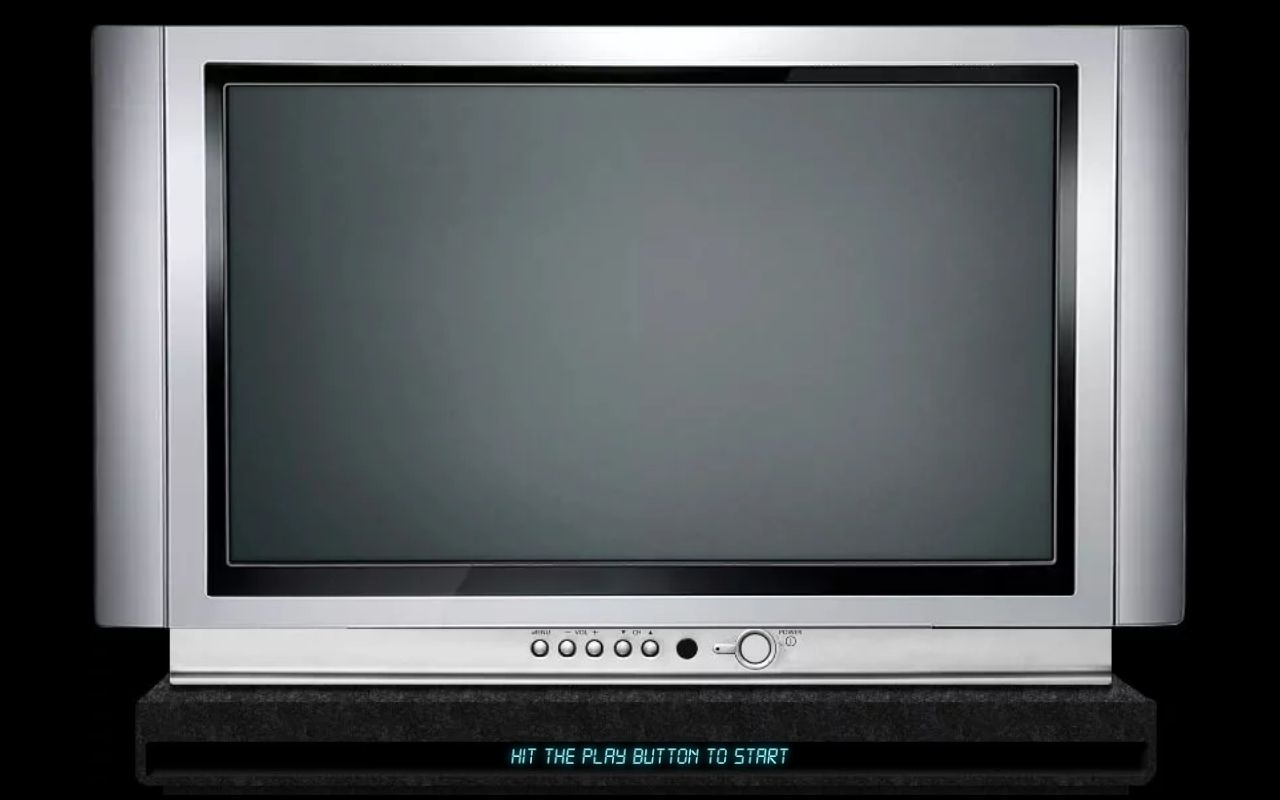
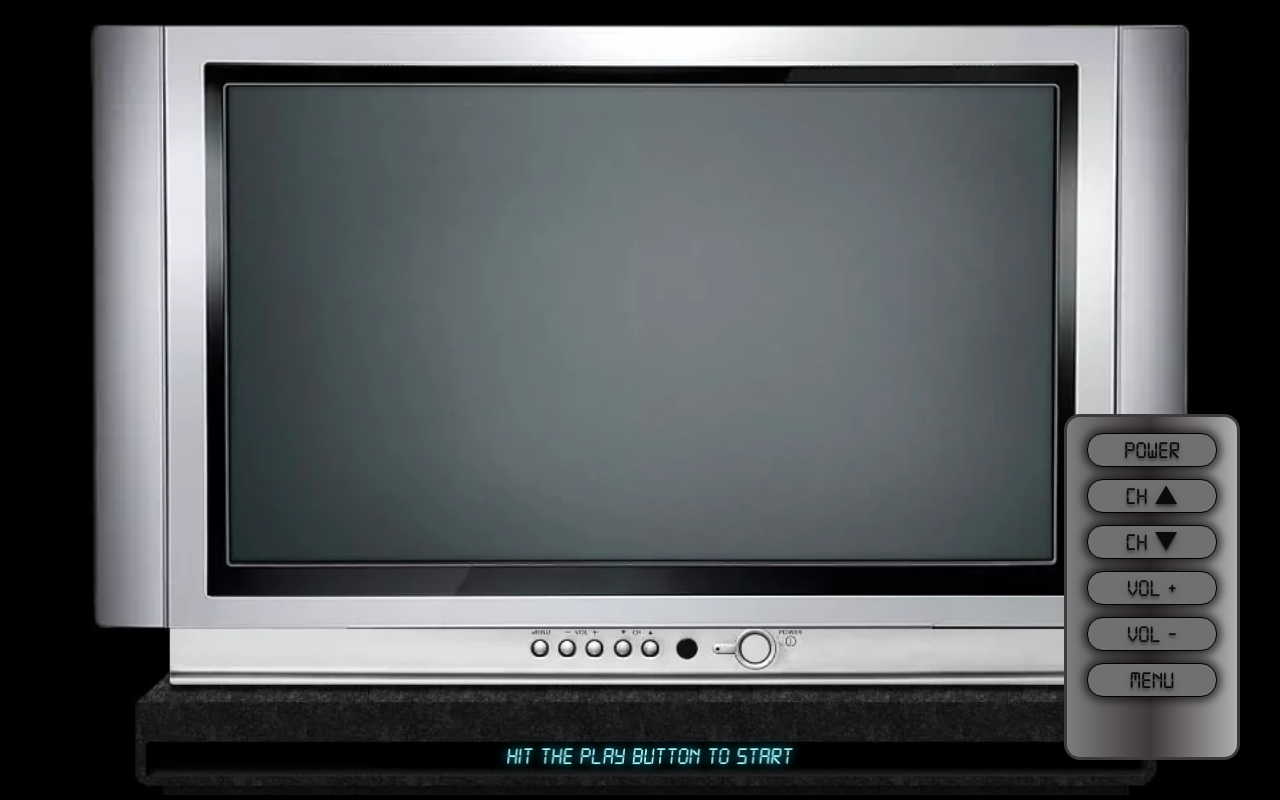
Before and after one commit to RetroTVIndia/frontend, a Next.js app: page / in a window 1280 px wide. Built offline with nearby package versions, Linux system fonts and the light colour scheme.

Commit message:
Added a working remote

```diff
--- /dev/null
+++ b/src/components/TV/Remote.tsx
@@ -0,0 +1,75 @@
+"use client";
+
+export default function Remote({ isPlaying, onToggle, onNext, onVolumeUp, onVolumeDown }: { isPlaying?: boolean; onToggle?: () => void; onNext?: () => void; onVolumeUp?: () => void; onVolumeDown?: () => void; }) {
+  return (
+    <>
+        <div className="absolute right-10 bottom-10 width-[40px] height-[40px] px-5 pt-4 pb-15 z-200 border-3 rounded-2xl remote">
+            <ul className="flex flex-col gap-3">
+                <li className="border border-black px-9 rounded-2xl shadow-[0_0px_9px_4px_rgba(0,0,0,0.6)] text-center">
+                    <button
+                        className="text-2xl text-shadow-lg/25 cursor-pointer"
+                        onClick={onToggle}
+                    >
+                        POWER
+                    </button>
+                </li>
+
+                <li className="border border-black px-9 rounded-2xl shadow-[0_0px_9px_4px_rgba(0,0,0,0.6)] text-center">
+                    <button
+                        className={`text-2xl text-shadow-lg/25 ${isPlaying ? 'cursor-pointer' : 'cursor-not-allowed'}`}
+                        onClick={() => {
+                            if (!isPlaying) return;
+                            onNext?.();
+                        }}
+                        disabled={!isPlaying}
+                    >
+                        CH ▲
+                    </button>
+                </li>
+
+                <li className="border border-black px-9 rounded-2xl shadow-[0_0px_9px_4px_rgba(0,0,0,0.6)] text-center">
+                    <button
+                        className={`text-2xl text-shadow-lg/25 ${isPlaying ? 'cursor-pointer' : 'cursor-not-allowed'}`}
+                        onClick={() => {
+                            if (!isPlaying) return;
+                            onNext?.();
+                        }}
+                        disabled={!isPlaying}
+                    >
+                        CH ▼
+                    </button>
+                </li>
+
+                <li className="border border-black px-9 rounded-2xl shadow-[0_0px_9px_4px_rgba(0,0,0,0.6)] text-center">
+                    <button
+                        className={`text-2xl text-shadow-lg/25 ${isPlaying ? 'cursor-pointer' : 'cursor-not-allowed'}`}
+                        onClick={() => {
+                            if (!isPlaying) return;
+                            onVolumeUp?.();
+                        }}
+                        disabled={!isPlaying}
+                    >
+                        VOL +
+                    </button>
+                </li>
+
+                <li className="border border-black px-9 rounded-2xl shadow-[0_0px_9px_4px_rgba(0,0,0,0.6)] text-center">
+                    <button
+                        className={`text-2xl text-shadow-lg/25 ${isPlaying ? 'cursor-pointer' : 'cursor-not-allowed'}`}
+                        onClick={() => {
+                            if (!isPlaying) return;
+                            onVolumeDown?.();
+                        }}
+                        disabled={!isPlaying}
+                    >
+                        VOL -
+                    </button>
+                </li>
+
+                <li className="border border-black px-9 rounded-2xl shadow-[0_0px_9px_4px_rgba(0,0,0,0.6)] text-center"><button className="text-2xl text-shadow-lg/25 cursor-pointer">MENU</button></li>
+
+            </ul>
+        </div>
+    </>
+  );
+}
--- a/src/components/TV/TV.tsx
+++ b/src/components/TV/TV.tsx
@@ -3,6 +3,7 @@
 import { useRef, useState, useEffect } from "react";
 import TVFrame from "./TVFrame";
 import VideoPlayer from "./VideoPlayer";
+import Remote from "./Remote";
 import type { VideoPlayerHandle } from "./VideoPlayer";
 
 export default function TV({ category }: { category?: string }) {
@@ -54,6 +55,37 @@ export default function TV({ category }: { category?: string }) {
       >
         <VideoPlayer ref={playerRef} category={category} onShowChange={(name) => setShowName(name)} />
       </TVFrame>
+
+      <Remote
+      isPlaying={isPlaying}
+        onToggle={() => {
+          if (playerRef.current?.isPlaying?.()) {
+            playerRef.current.stop();
+            setIsPlaying(false);
+            setShowName(undefined);
+          } else {
+            playerRef.current?.play();
+            setIsPlaying(true);
+            // clear current show name and let the poller pick up the new name
+            setShowName(undefined);
+          }
+        }}
+        onNext={() => {
+          if (!playerRef.current?.isPlaying?.()) return;
+          playerRef.current?.playNext();
+          // clear show name so UI shows loading until poller updates it
+          setShowName(undefined);
+        }}
+        onVolumeUp={() => {
+          // increase by 10
+          playerRef.current?.changeVolume?.(10);
+        }}
+        onVolumeDown={() => {
+          // decrease by 10
+          playerRef.current?.changeVolume?.(-10);
+        }}
+      >
+      </Remote>
     </div>
   );
 }
--- a/src/components/TV/TVFrame.tsx
+++ b/src/components/TV/TVFrame.tsx
@@ -1,14 +1,12 @@
 "use client";
 
 import React, { useState, useEffect } from "react";
-import { boolean } from "zod";
 
 export default function TVFrame({ children, isPlaying, onToggle, onNext, onVolumeUp, onVolumeDown, showName }: { children: React.ReactNode; isPlaying?: boolean; onToggle?: () => void; onNext?: () => void; onVolumeUp?: () => void; onVolumeDown?: () => void; showName?: string }) {
   const [staticPrevOpacity, setStaticPrevOpacity] = useState("opacity-0");
   const staticCurrentOpacity = isPlaying
   ? (showName && showName.length > 0 ? "opacity-10" : "opacity-100")
   : "opacity-0";
-  const shouldFade = staticPrevOpacity === "opacity-100" && staticCurrentOpacity === "opacity-10";
   const [enableFade, setEnableFade] = useState(false);
 
   useEffect(() => {
@@ -99,22 +97,22 @@ export default function TVFrame({ children, isPlaying, onToggle, onNext, onVolum
         disabled={!isPlaying}
       />
 
+      {/* Volume Up */}
+      <button
+        onClick={() => {
+          onVolumeUp?.();
+        }}
+        aria-label="Volume Up"
+        className={`absolute top-[617.2px] left-[497.3px] w-[14px] h-[14px] rounded-full border-0 z-100  ${isPlaying ? 'cursor-pointer' : 'cursor-not-allowed'}`}
+        disabled={!isPlaying}
+      />
+
       {/* Volume Down */}
       <button
         onClick={() => {
           onVolumeDown?.();
         }}
         aria-label="Volume Down"
-        className={`absolute top-[617.2px] left-[497.3px] w-[14px] h-[14px] rounded-full border-0 z-100  ${isPlaying ? 'cursor-pointer' : 'cursor-not-allowed'}`}
-        disabled={!isPlaying}
-      />
-
-      {/* Volume Up */}
-      <button
-        onClick={() => {
-          onVolumeUp?.();
-        }}
-        aria-label="Volume Up"
         className={`absolute top-[617.2px] left-[469.9px] w-[14px] h-[14px] rounded-full border-0 z-100  ${isPlaying ? 'cursor-pointer' : 'cursor-not-allowed'}`}
         disabled={!isPlaying}
       />
--- a/src/styles/globals.css
+++ b/src/styles/globals.css
@@ -164,7 +164,7 @@
   animation: tv-indicator-pulse 3.8s ease-in-out infinite,
              tv-indicator-flicker 1.8s steps(2, end) infinite;
   will-change: opacity, transform;
-  background-image: radial-gradient(rgb(114, 255, 114), rgba(0, 0, 0, 0.79));
+  background-image: radial-gradient(rgb(114, 255, 114), rgba(0, 0, 0, 0));
 }
 
 /* Soft glow and smooth fade-in/out for the indicator */
@@ -211,3 +211,12 @@
   0%  { opacity: 1; }
   100% { opacity: 0.1; }
 }
+
+.remote {
+  border-color: #3d3b3b;
+  background-image: linear-gradient(90deg, rgb(125, 125, 125) 0, rgb(63, 56, 56) 49%, rgb(175, 175, 175) 100%);
+}
+
+.remote li {
+  background-color: #707070;
+}
```
